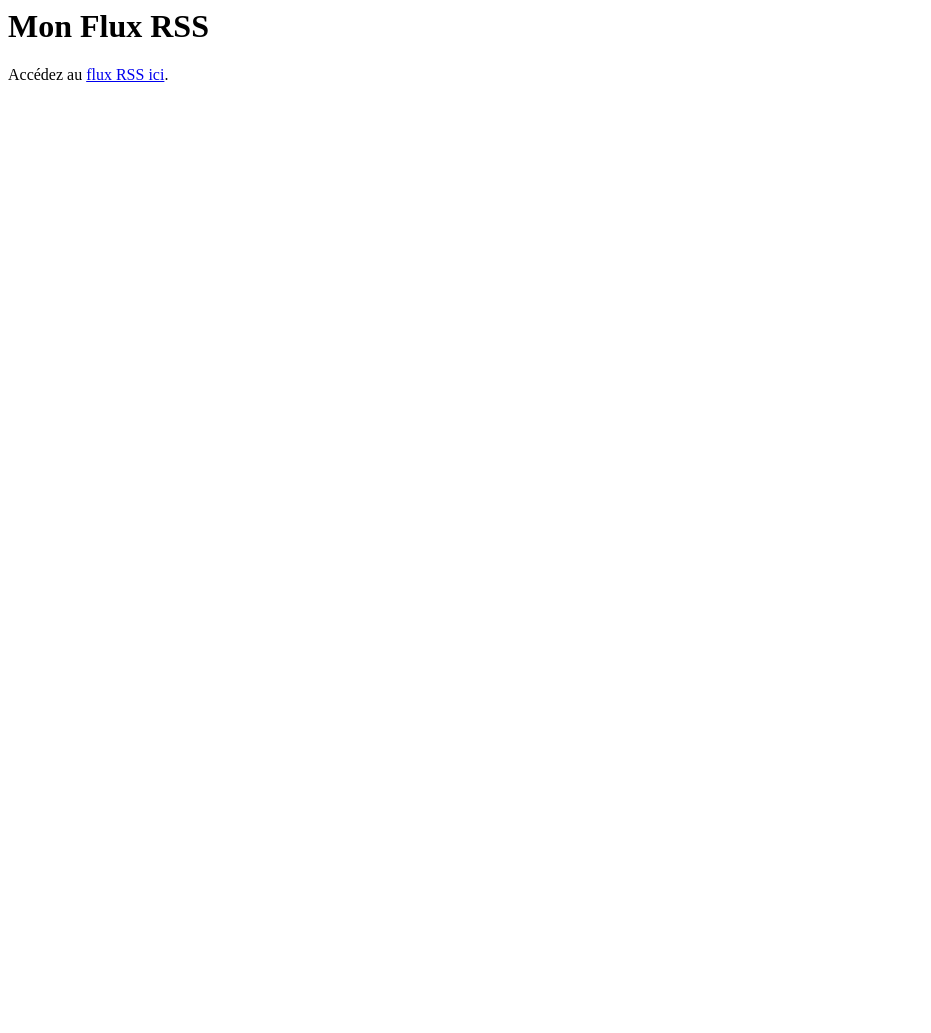
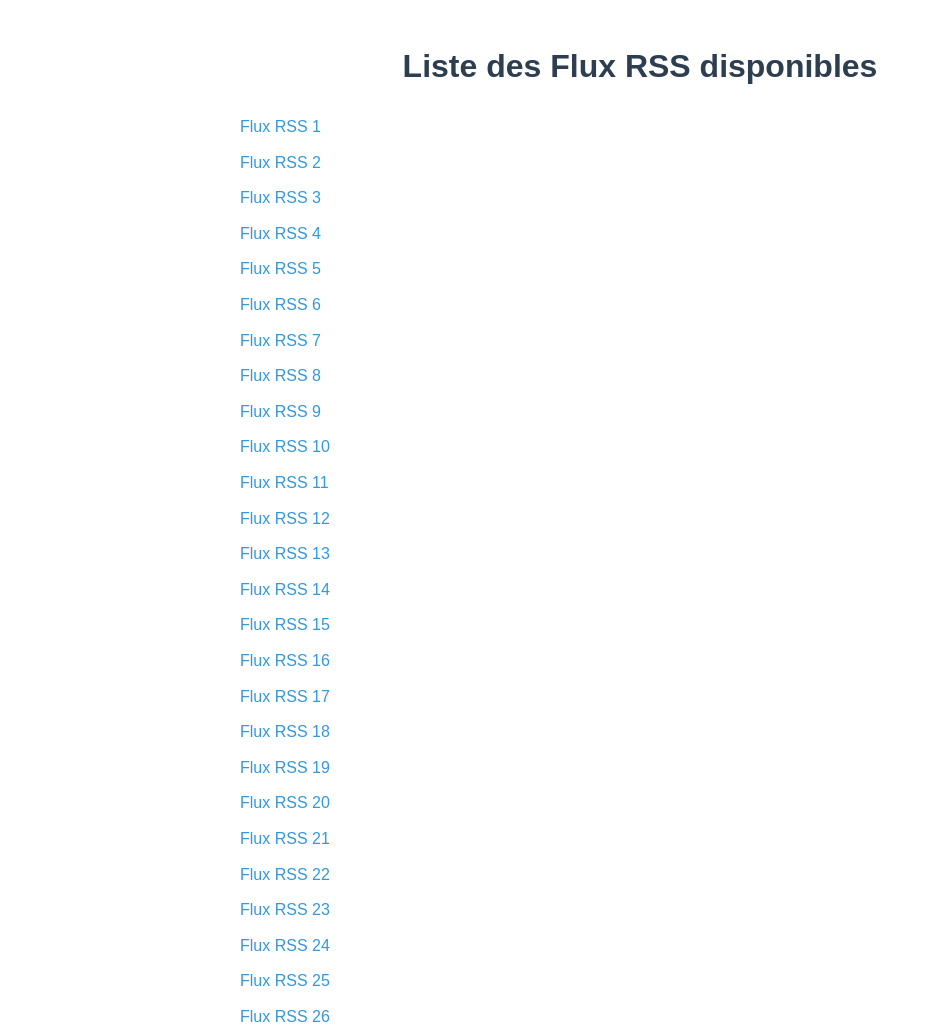
Before and after one commit to Lk970/mon-flux, a plain HTML site: page index.html in a window 1280 px wide. Shown: the whole page, without its empty margins (0-931 px from the left). Before the commit the page ends 800 px from the top, so only its background shows below. Drawn offline with Linux system fonts and the light colour scheme.

Commit message:
Update index.html

```diff
--- a/index.html
+++ b/index.html
@@ -1,6 +1,67 @@
-<html>
+<!DOCTYPE html>
+<html lang="fr">
+<head>
+    <meta charset="UTF-8">
+    <meta name="viewport" content="width=device-width, initial-scale=1.0">
+    <title>Liste des Flux RSS</title>
+    <style>
+        body {
+            font-family: Arial, sans-serif;
+            line-height: 1.6;
+            color: #333;
+            max-width: 800px;
+            margin: 0 auto;
+            padding: 20px;
+        }
+        h1 {
+            color: #2c3e50;
+            text-align: center;
+        }
+        ul {
+            list-style-type: none;
+            padding: 0;
+        }
+        li {
+            margin-bottom: 10px;
+        }
+        a {
+            color: #3498db;
+            text-decoration: none;
+        }
+        a:hover {
+            text-decoration: underline;
+        }
+    </style>
+</head>
 <body>
-<h1>Mon Flux RSS</h1>
-<p>Accédez au <a href="flux_rss.xml">flux RSS ici</a>.</p>
+    <h1>Liste des Flux RSS disponibles</h1>
+    <ul>
+        <li><a href="flux_rss_simple_1.xml">Flux RSS 1</a></li>
+        <li><a href="flux_rss_simple_2.xml">Flux RSS 2</a></li>
+        <li><a href="flux_rss_simple_3.xml">Flux RSS 3</a></li>
+        <li><a href="flux_rss_simple_4.xml">Flux RSS 4</a></li>
+        <li><a href="flux_rss_simple_5.xml">Flux RSS 5</a></li>
+        <li><a href="flux_rss_simple_6.xml">Flux RSS 6</a></li>
+        <li><a href="flux_rss_simple_7.xml">Flux RSS 7</a></li>
+        <li><a href="flux_rss_simple_8.xml">Flux RSS 8</a></li>
+        <li><a href="flux_rss_simple_9.xml">Flux RSS 9</a></li>
+        <li><a href="flux_rss_simple_10.xml">Flux RSS 10</a></li>
+        <li><a href="flux_rss_simple_11.xml">Flux RSS 11</a></li>
+        <li><a href="flux_rss_simple_12.xml">Flux RSS 12</a></li>
+        <li><a href="flux_rss_simple_13.xml">Flux RSS 13</a></li>
+        <li><a href="flux_rss_simple_14.xml">Flux RSS 14</a></li>
+        <li><a href="flux_rss_simple_15.xml">Flux RSS 15</a></li>
+        <li><a href="flux_rss_simple_16.xml">Flux RSS 16</a></li>
+        <li><a href="flux_rss_simple_17.xml">Flux RSS 17</a></li>
+        <li><a href="flux_rss_simple_18.xml">Flux RSS 18</a></li>
+        <li><a href="flux_rss_simple_19.xml">Flux RSS 19</a></li>
+        <li><a href="flux_rss_simple_20.xml">Flux RSS 20</a></li>
+        <li><a href="flux_rss_simple_21.xml">Flux RSS 21</a></li>
+        <li><a href="flux_rss_simple_22.xml">Flux RSS 22</a></li>
+        <li><a href="flux_rss_simple_23.xml">Flux RSS 23</a></li>
+        <li><a href="flux_rss_simple_24.xml">Flux RSS 24</a></li>
+        <li><a href="flux_rss_simple_25.xml">Flux RSS 25</a></li>
+        <li><a href="flux_rss_simple_26.xml">Flux RSS 26</a></li>
+    </ul>
 </body>
 </html>
```
